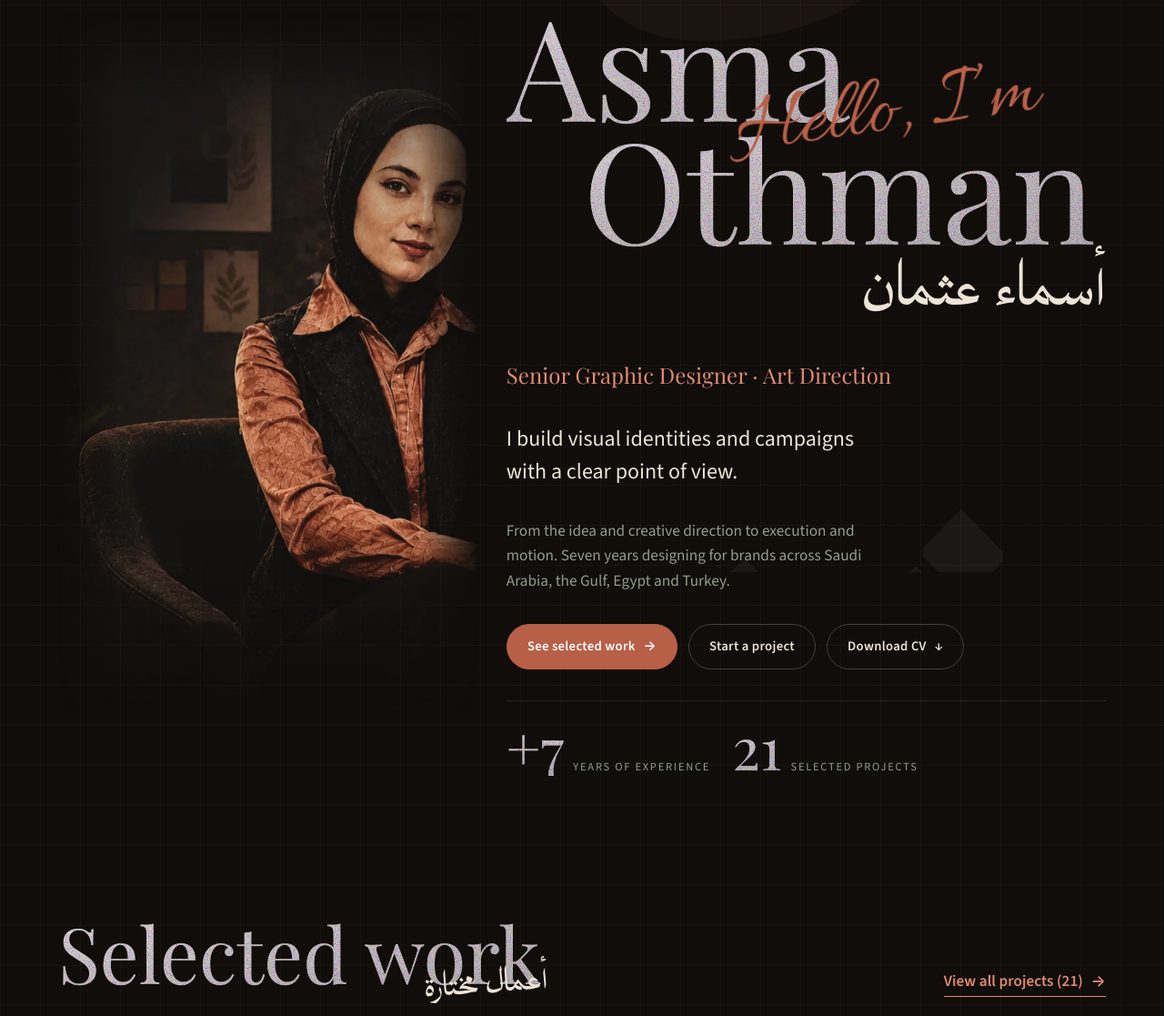
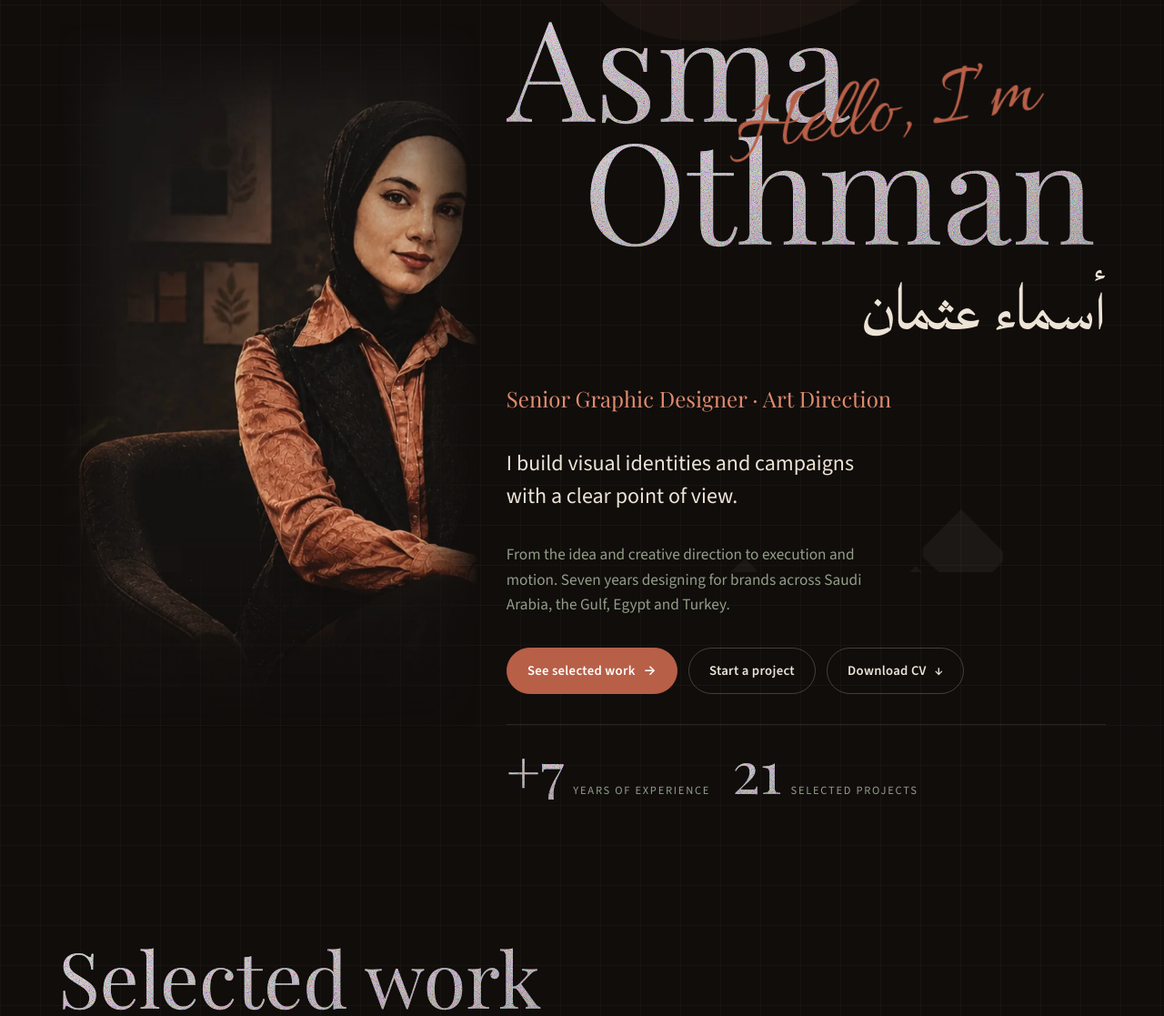
Before and after one commit to asmagraphic99-ship-it/asmagraphic99-ship-it.github.io, a plain HTML site: page index.html in a window 1280 px wide. Shown: the part 171-1288 px from the top of the page at 91% size. Drawn offline with nearby package versions, Linux system fonts and the light colour scheme; a web font is replaced by a local one.

Commit message:
Add files via upload

```diff
--- a/assets/css/style.css
+++ b/assets/css/style.css
@@ -138,11 +138,11 @@ html[lang="ar"] .slug { letter-spacing: 0; font-size: .85rem; }
 .g-title .g-main { font-family: var(--serif); display: block; }
 html[lang="ar"] .g-title .g-main { font-family: var(--arabic); line-height: 1.3; }
 .g-title .g-alt {
-  position: absolute; inset-inline-end: -.2em; bottom: -.15em;
-  font-family: var(--arabic); color: var(--ink); font-size: .42em; line-height: 1; white-space: nowrap;
-  transform: rotate(-4deg);
+  display: block; text-align: end; margin-top: .25em;
+  font-family: var(--arabic); color: var(--ink); font-size: .42em; line-height: 1.3; white-space: nowrap;
+  transform: none;
 }
-html[lang="ar"] .g-title .g-alt { font-family: var(--script); color: var(--copper-hi); font-size: .55em; transform: rotate(-6deg); }
+html[lang="ar"] .g-title .g-alt { font-family: var(--script); color: var(--copper-hi); font-size: .55em; line-height: 1.1; margin-top: .1em; }
 
 /* ------------------------------------------------------------- Buttons -- */
 .btn {
@@ -251,7 +251,7 @@ html[lang="ar"] .box > legend { font-family: var(--arabic); line-height: 1.4; }
   position: absolute; inset-inline-start: 38%; top: 30%; font-family: var(--script); color: var(--copper);
   font-size: .62em; transform: rotate(-8deg); -webkit-text-fill-color: var(--copper); white-space: nowrap;
 }
-.hero-ar { font-family: var(--arabic); font-size: clamp(2.4rem, 1.4rem + 3.4vw, 4.6rem); line-height: 1.2; color: var(--ink); justify-self: end; margin-top: -.4em; }
+.hero-ar { font-family: var(--arabic); font-size: clamp(2.4rem, 1.4rem + 3.4vw, 4.6rem); line-height: 1.2; color: var(--ink); justify-self: end; margin-top: 0; }
 html[lang="ar"] .hero-title .l1, html[lang="ar"] .hero-title .l2 { font-family: var(--arabic); line-height: 1.2; }
 html[lang="ar"] .hero-title { font-size: clamp(3.4rem, 1.4rem + 8vw, 9rem); }
 html[lang="ar"] .hero-ar { font-family: var(--serif); justify-self: start; }
```
